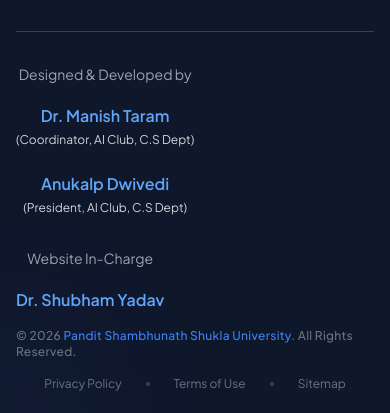
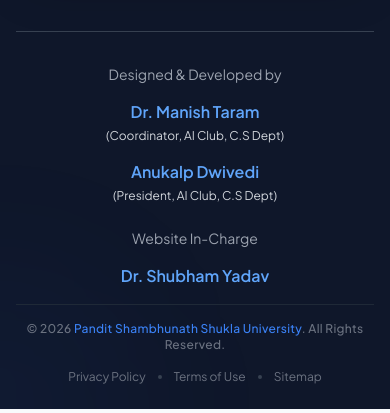
Before and after one commit to DrManishTaram/ptsns-standard, a React (Vite) app: page /gallery in a window 390 px wide. Shown: the part 2991-3404 px from the top of the page. Built offline with nearby package versions, Linux system fonts and the light colour scheme; a web font is replaced by a local one.

Commit message:
footer_update_4

```diff
--- a/components/Footer.tsx
+++ b/components/Footer.tsx
@@ -137,11 +137,11 @@
 
         {/* Developer Credit */}
         <div className="pt-4">
-          <div className="flex flex-col md:flex-row justify-center items-start gap-8 md:gap-12 mb-4">
+          <div className="flex flex-col md:flex-row justify-center items-center md:items-start gap-6 md:gap-12 mb-4">
             {/* Left Section: Designed & Developed by */}
-            <div className="flex flex-col items-center">
-              <p className="text-sm text-gray-400 mb-4 h-6">Designed & Developed by</p>
-              <div className="flex flex-col sm:flex-row gap-6 sm:gap-12">
+            <div className="flex flex-col items-center w-full md:w-auto">
+              <p className="text-sm text-gray-400 mb-4">Designed & Developed by</p>
+              <div className="flex flex-col sm:flex-row gap-4 sm:gap-12">
                 <div className="text-center">
                   <p className="text-base font-semibold text-turmeric-400 mb-1">Dr. Manish Taram</p>
                   <p className="text-xs text-gray-300">(Coordinator, AI Club, C.S Dept)</p>
@@ -157,19 +157,19 @@
             <div className="hidden md:block w-px h-20 bg-gray-700 self-center"></div>
 
             {/* Right Section: Website In-Charge */}
-            <div className="flex flex-col items-center">
-              <p className="text-sm text-gray-400 mb-4 h-6">Website In-Charge</p>
+            <div className="flex flex-col items-center w-full md:w-auto">
+              <p className="text-sm text-gray-400 mb-4">Website In-Charge</p>
               <p className="text-base font-semibold text-turmeric-400">Dr. Shubham Yadav</p>
             </div>
           </div>
         </div>
 
         {/* Footer Bottom - Copyright and Links */}
-        <div className="flex flex-col md:flex-row justify-between items-center text-xs text-gray-500 gap-4">
-          <p className="font-medium tracking-wide">
+        <div className="flex flex-col md:flex-row justify-between items-center text-xs text-gray-500 gap-4 pt-4 border-t border-gray-800">
+          <p className="font-medium tracking-wide text-center md:text-left">
             &copy; {new Date().getFullYear()} <span className="text-turmeric-500">Pandit Shambhunath Shukla University</span>. All Rights Reserved.
           </p>
-          <div className="flex items-center gap-6">
+          <div className="flex flex-row items-center gap-3 sm:gap-6 flex-wrap justify-center md:justify-end">
             <a href="#" className="hover:text-turmeric-400 transition-colors">Privacy Policy</a>
             <span className="w-1 h-1 bg-gray-700 rounded-full"></span>
             <a href="#" className="hover:text-turmeric-400 transition-colors">Terms of Use</a>
```
